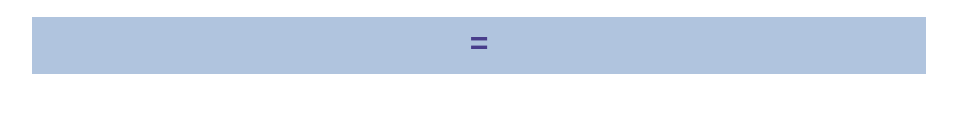
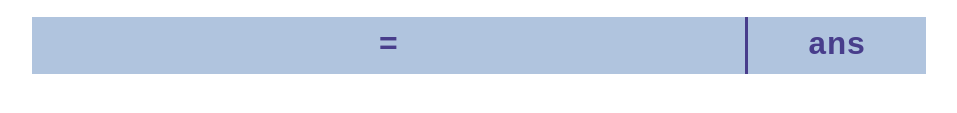
Before and after one commit to thamiavicente/hour-calculator, a plain HTML site: page index.html in a window 1280 px wide. Shown: the part 565-678 px from the top of the page, without its empty margins (161-1118 px from the left). Drawn offline with Linux system fonts and the light colour scheme.

Commit message:
Add ans button

```diff
--- a/index.html
+++ b/index.html
@@ -25,6 +25,11 @@
             display: flex;
             flex-direction: column;
             gap: 20px;
+        }
+
+        .calculator__result {
+            font-size: 64px;
+            color: darkslateblue;
         }
 
         .calculator__operators {
@@ -77,8 +82,14 @@
             color: lightblue;
         }
 
+        .calculator__submit {
+            display: flex;
+            gap: 3px;
+            background-color: darkslateblue;
+            justify-content: center;
+        }
+
         .calculator__submit button {
-            width: 100%;
             padding: 10px;
             font-size: 32px;
             background-color: lightsteelblue;
@@ -92,9 +103,12 @@
             color: lightsteelblue;
         }
 
-        .calculator__result {
-            font-size: 64px;
-            color: darkslateblue;
+        .calculator__sign-equal {
+            width: 80%;
+        }
+
+        .calculator__sign-ans {
+            width: 20%;
         }
 
         /* Chrome, Safari, Edge, Opera */
@@ -132,7 +146,8 @@
         </div>
 
         <div class="calculator__submit">
-            <button onclick="handleCalculation()">=</button>
+            <button class="calculator__sign-equal" onclick="handleCalculation()">=</button>
+            <button class="calculator__sign-ans" onclick="getLastResult()">ans</button>
         </div>
     </main>
 
@@ -193,6 +208,16 @@
             })
             return convertMinute(result)
         }
+
+        function getLastResult() {
+            const lastResult = document.querySelector('#result').innerHTML
+
+            if(!lastResult.includes(':')) return
+
+            const [hour, minute] = lastResult.split(':')
+            document.querySelector('#firstHour').value = hour
+            document.querySelector('#firstMinute').value = minute
+        }
     </script>
 </body>
 </html>
```
